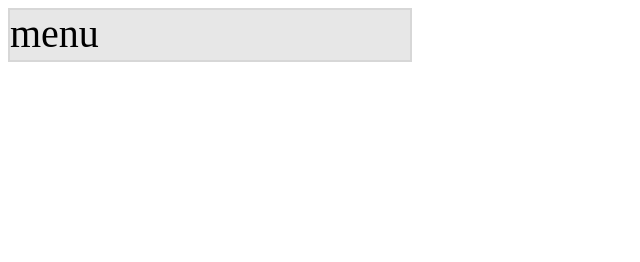
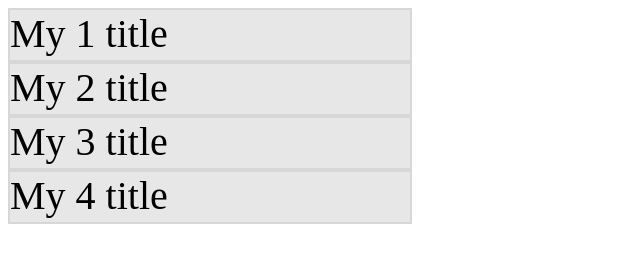
Before and after one commit to iketari/components, a plain HTML site: page index.html in a window 1280 px wide. Shown: the whole page, without its empty margins (0-640 px from the left). Drawn offline with Linux system fonts and the light colour scheme.

Commit message:
templates

```diff
--- a/Dropdown.js
+++ b/Dropdown.js
@@ -2,11 +2,18 @@
 	'use strict';
 
 	class Dropdown {
-		constructor (options) {
+		constructor (options, data) {
 			this.el = options.el;
+
+			this._template = document.getElementById(options.template).innerHTML;
+			this.data = data;
 
 			this._itemSelectCallbacks = [];
 			this._initEvents();
+		}
+
+		render () {
+			this.el.innerHTML = TemplateEngine(this._template, this.data);
 		}
 
 		/**
@@ -14,6 +21,9 @@
 		 */
 		open () {
 			this.el.classList.add('dropdown_open');
+			setTimeout(() => {
+				document.body.addEventListener('click', this._onBodyClick);
+			}, 50);
 		}
 
 		/**
@@ -21,6 +31,7 @@
 		 */
 		close () {
 			this.el.classList.remove('dropdown_open');
+			document.body.removeEventListener('click', this._onBodyClick);
 		}
 
 		/**
@@ -47,6 +58,8 @@
 		}
 
 		_initEvents () {
+			this._onBodyClick = this.close.bind(this);
+
 			this.el.addEventListener('click', this._onClick.bind(this));
 		}
 
--- a/index.html
+++ b/index.html
@@ -4,19 +4,27 @@
         <title>My first menu</title>
         <link rel="stylesheet" type="text/css" href="style.css" />
     </head>
-
     <body>
-        <ul class="js-dropdown dropdown">
-            <li><span class="js-title dropdown__title">menu</span>
-                <ul class="dropdown__list">
-                    <li><a class="dropdown__item" href="">item 1</a></li>
-                    <li><a class="dropdown__item" href="">item 22</a></li>
-                    <li><a class="dropdown__item" href="">item 333</a></li>
-                    <li><a class="dropdown__item" href="">item 4444</a></li>
-                    <li><a class="dropdown__item" href="">item 55555</a></li>
-                </ul>
-            </li>
-        </ul>
+        <script type="text/javascript">
+            var data = {
+                //...
+            }
+        </script>
+        <script id="DropdownTmpl" type="text/template">
+            <ul class="js-dropdown dropdown">
+                <li><span class="js-title dropdown__title">
+                    <%this.title%>
+                </span>
+                    <ul class="dropdown__list">
+                        <%for(var item of this.items) {%>
+                            <li><a class="dropdown__item" href="">
+                                <%item%>
+                            </a></li>
+                        <%}%>
+                    </ul>
+                </li>
+            </ul>
+        </script>
 
         <script src="Dropdown.js"></script>
         <script src="main.js"></script>
--- a/main.js
+++ b/main.js
@@ -1,7 +1,44 @@
 (function () {
+	'use strict';
+	var TemplateEngine = function(html, options) {
+	    var re = /<%([^%>]+)?%>/g, reExp = /(^( )?(if|for|else|switch|case|break|{|}))(.*)?/g, code = 'var r=[];\n', cursor = 0, match;
+	    var add = function(line, js) {
+	        js? (code += line.match(reExp) ? line + '\n' : 'r.push(' + line + ');\n') :
+	            (code += line != '' ? 'r.push("' + line.replace(/"/g, '\\"') + '");\n' : '');
+	        return add;
+	    }
+	    while(match = re.exec(html)) {
+	        add(html.slice(cursor, match.index))(match[1], true);
+	        cursor = match.index + match[0].length;
+	    }
+	    add(html.substr(cursor, html.length - cursor));
+	    code += 'return r.join("");';
+	    return new Function(code.replace(/[\r\t\n]/g, '')).apply(options);
+	}
+
+	window.TemplateEngine = TemplateEngine;
+})();
+
+(function () {
+	'use strict';
 	//Use our component
-	window.menu = new Dropdown({
-		el: document.querySelector('.js-dropdown')
-	});
+	let els = document.querySelectorAll('.js-dropdown'),
+		instances = [];
+
+	[1,2,3,4].forEach(num => {
+		let dropdown = new Dropdown({
+			el: document.createElement('div'),
+			template: 'DropdownTmpl'
+		}, {
+			title: `My ${num} title`,
+			items: [
+				'first',
+				'second'
+			]
+		});
+
+		document.body.appendChild(dropdown.el);
+		dropdown.render();
+	})
 
 })();
--- a/style.css
+++ b/style.css
@@ -1,6 +1,8 @@
 .dropdown {
     --fz: 40px;
     --width: 10em;
+    display: inline-block;
+    -webkit-user-select: none;
 }
 
 .dropdown, .dropdown__list {
```
